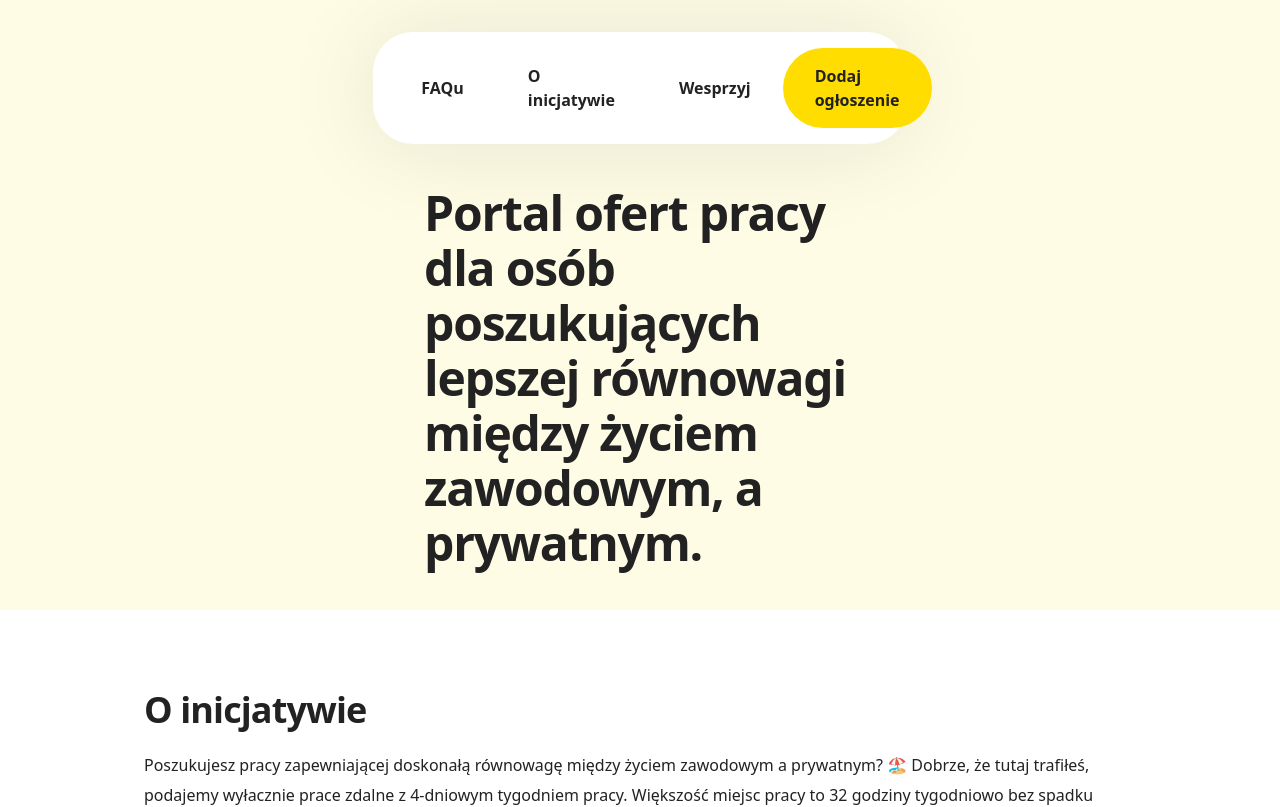
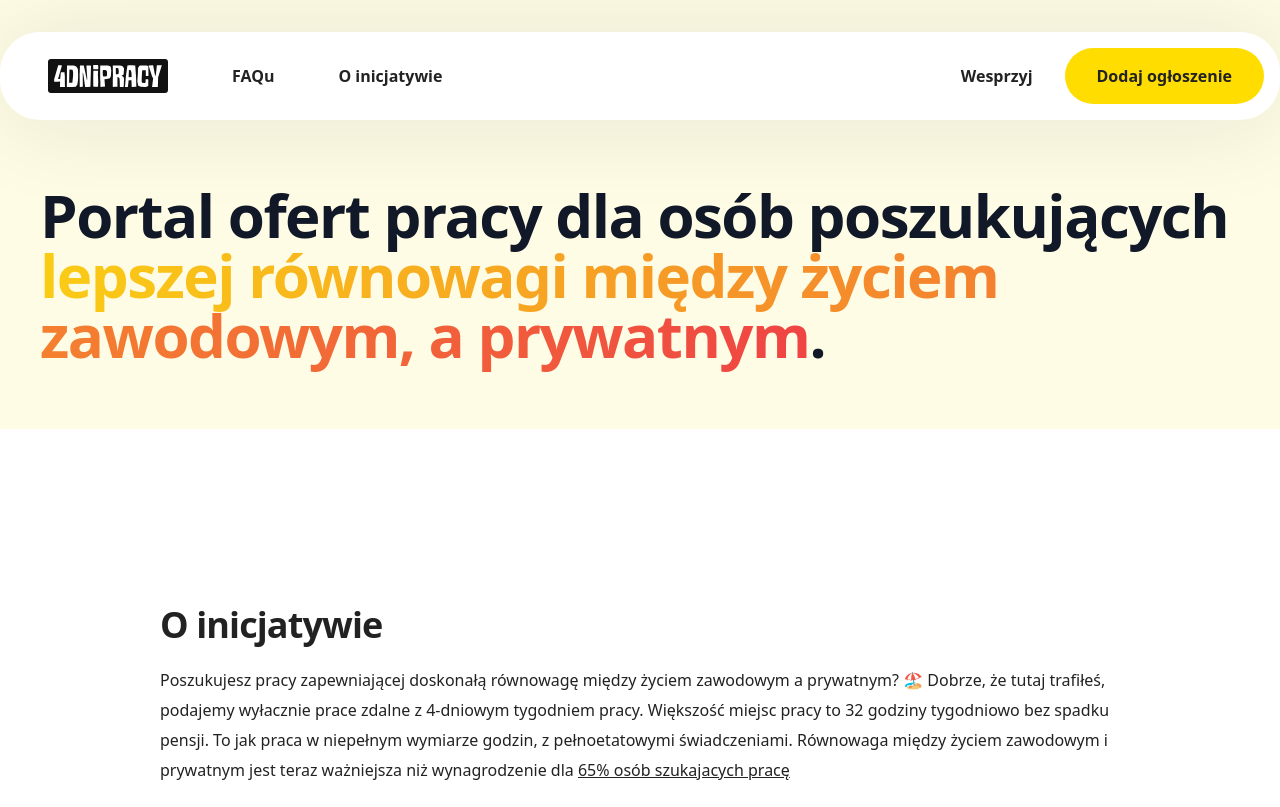
Before and after one commit to leszekkrol/4dnipracy.pl, a Nuxt app: page /o-inicjatywie in a window 1280 px wide. Shown: the top 807 px of the page. Built offline with nearby package versions, Linux system fonts and the light colour scheme; no server answers.

Commit message:
🎨  Working on pages

```diff
--- a/components/footer.vue
+++ b/components/footer.vue
@@ -10,21 +10,21 @@
             href="https://github.com/leszekkrol/4dnipracy.pl"
             title="Rozwijaj projekt wraz ze mną"
             data-splitbee-event="Rozwijaj projekt Open Source"
-            class="underline"><img src="~/assets/open-source.svg" class="h-10" /></a>
+            class="underline"><img src="~/assets/open-source.svg" class="h-6 sm:h-8 md:h-10" /></a>
         </li>
         <li>
           <a
             href="https://github.com/leszekkrol/4dnipracy.pl"
             title="Carbon Neutral"
             data-splitbee-event="Carbon Neutral"
-            class="underline"><img src="~/assets/carbon-neutral.svg" class="h-12" /></a>
+            class="underline"><img src="~/assets/carbon-neutral.svg" class="h-8 sm:h-10 md:h-12" /></a>
         </li>
         <li>
           <a
             href="https://dhosting.pl/pp-leszekkrol"
             title="Dumnie zasilany przez dhosting.pl"
             data-splitbee-event="Polecam dhosting.pl"
-            class="underline"><img src="~/assets/dhosting.png" class="h-10"></a>
+            class="underline"><img src="~/assets/dhosting.png" class="h-6 sm:h-8 md:h-10"></a>
         </li>
 
       </ul>
--- a/components/header.vue
+++ b/components/header.vue
@@ -1,8 +1,8 @@
 <template>
   <header class="bg-yellow-v1">
-    <div class="w-2/5 mx-auto p-10 pt-100">
-      <h2 class="text-5xl tracking-tight leading-55 font-extrabold text-header">
-        Portal ofert pracy dla osób poszukujących lepszej równowagi między życiem zawodowym, a prywatnym.
+    <div class="max-w-screen-xl mx-auto p-10 pt-100">
+      <h2 class="mb-6 text-4xl font-extrabold leading-none tracking-normal text-gray-900 md:text-6xl md:tracking-tight">
+        Portal ofert pracy dla osób poszukujących <span class="block w-full text-transparent bg-clip-text bg-gradient-to-r from-yellow-400 to-red-500 lg:inline">lepszej równowagi między życiem zawodowym, a prywatnym</span>.
       </h2>
     </div>
   </header>
--- a/components/navigation.vue
+++ b/components/navigation.vue
@@ -1,7 +1,14 @@
 <template>
   <div class="w-full z-10 fixed pt-8">
-    <div class="flex justify-between items-center p-4 bg-white mx-auto rounded-40 shadow-x-xsm lg:w-5/12">
-      <div class="flex">
+    <div class="flex justify-between items-center p-4 bg-white mx-auto rounded-40 shadow-x-xsm max-w-screen-xl">
+      <div class="flex items-center">
+        <NuxtLink
+          to="/faq"
+          title="4dnipracy.pl - Twój portal pracy zdalnej"
+          target="_self"
+          class="relative flex items-center inline-block px-8">
+            <img src="~/assets/logo.svg" alt="4dnipracy.pl - Twój portal pracy zdalnej" style="width: 120px">
+        </NuxtLink>
         <NuxtLink
           to="/faq"
           title="FAQu"
@@ -9,19 +16,19 @@
           class="btn-hover-bg relative flex items-center font-bold inline-block px-8 py-4">FAQu</NuxtLink>
         <NuxtLink
           to="/o-inicjatywie"
-          title="FAQu"
+          title="O inicjatywie"
           target="_self"
           class="btn-hover-bg relative flex items-center font-bold inline-block px-8 py-4">O inicjatywie</NuxtLink>
-        <NuxtLink
-          to="https://buycoffee.to/leszekkrol"
-          title="FAQu"
-          target="_self"
-          class="btn-hover-bg relative flex items-center font-bold inline-block px-8 py-4">Wesprzyj</NuxtLink>
       </div>
       <div class="flex">
         <NuxtLink
+          to="/wesprzyj"
+          title="Wesprzyj"
+          target="_self"
+          class="btn-hover-bg relative flex items-center font-bold inline-block px-8 py-4">Wesprzyj</NuxtLink>
+        <NuxtLink
           to="/dodaj-ogloszenie"
-          title="FAQu"
+          title="Dodaj ogłoszenie"
           target="_self"
           class="btn-yellow-bg btn-hover-bg relative flex items-center font-bold inline-block px-8 py-4">Dodaj ogłoszenie</NuxtLink>
       </div>
--- a/pages/o-inicjatywie.vue
+++ b/pages/o-inicjatywie.vue
@@ -1,8 +1,10 @@
 <template>
-  <div>
+  <section class="px-4 py-24 mx-auto max-w-7xl">
+
     <h2 class="mb-5 text-3xl md:text-4xl font-bold tracking-tight">O inicjatywie</h2>
     <p class="leading-30 xs:leading-22">
       Poszukujesz pracy zapewniającej doskonałą równowagę między życiem zawodowym a prywatnym? 🏖️ Dobrze, że tutaj trafiłeś, podajemy wyłacznie prace zdalne z 4-dniowym tygodniem pracy. Większość miejsc pracy to 32 godziny tygodniowo bez spadku pensji. To jak praca w niepełnym wymiarze godzin, z pełnoetatowymi świadczeniami. Równowaga między życiem zawodowym i prywatnym jest teraz ważniejsza niż wynagrodzenie dla <a class="underline" href="https://www.randstad.co.uk/about-us/reports/work-life-balance-more-important-salary-two-thirds/">65% osób szukajacych pracę</a>
     </p>
-  </div>
+
+  </section>
 </template>
--- /dev/null
+++ b/pages/wesprzyj.vue
@@ -0,0 +1,6 @@
+<template>
+  <section class="px-4 py-24 mx-auto max-w-7xl">
+
+
+  </section>
+</template>
```
Also changed, not shown: assets/logo.svg (added).
